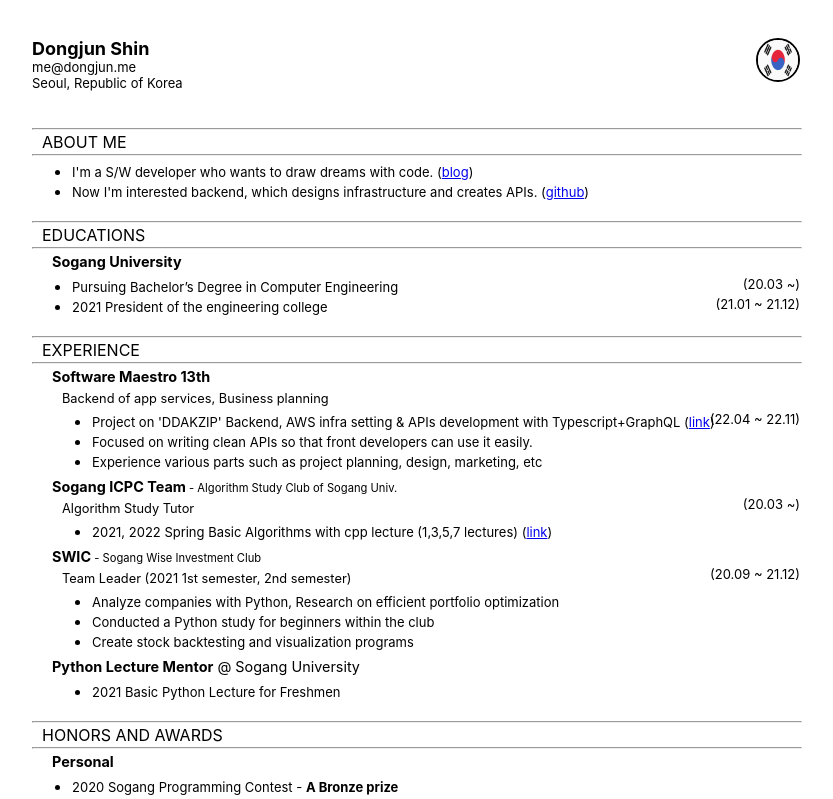
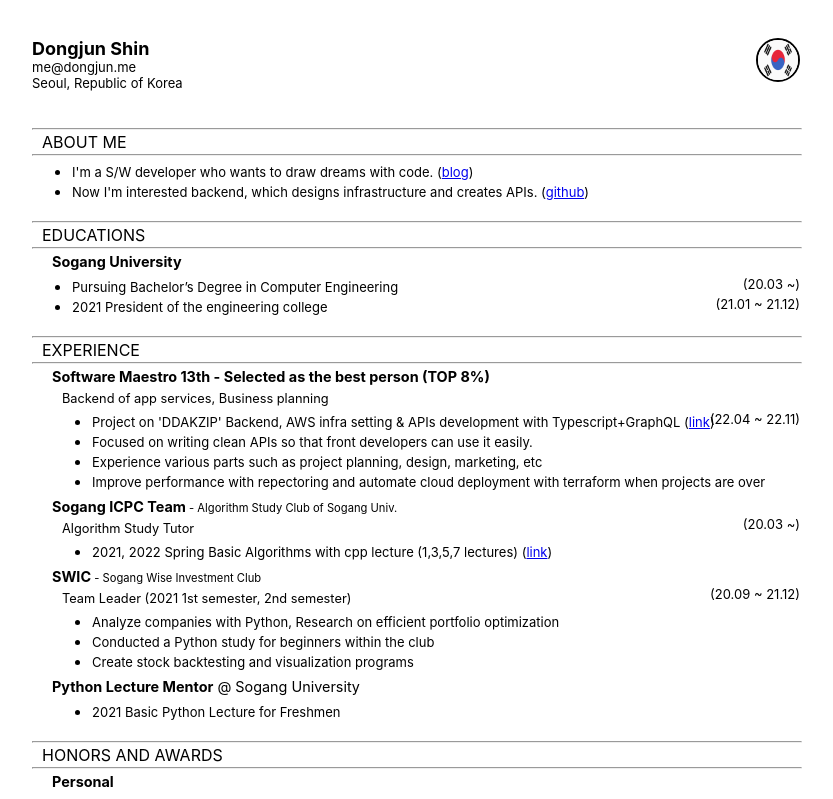
Before and after one commit to americano212/typescript-react-resume-page, a React (Create React App) app: page / in a window 1280 px wide. Shown: the top 799 px of the page, without its empty margins (224-1057 px from the left). Built offline with nearby package versions, Linux system fonts and the light colour scheme.

Commit message:
feat: Update software maestro experience

```diff
--- a/src/components/Experience.tsx
+++ b/src/components/Experience.tsx
@@ -19,8 +19,8 @@
       <TitleBox title={"EXPERIENCE"} />
       <SubTitle>
         {language === "ENG"
-          ? "Software Maestro 13th"
-          : "소프트웨어 마에스트로 13기"}
+          ? "Software Maestro 13th - Selected as the best person (TOP 8%)"
+          : "소프트웨어 마에스트로 13기 - 우수자 선정 (상위 8%)"}
       </SubTitle>
       <SmallTitle>
         {language === "ENG"
@@ -49,6 +49,13 @@
             {language === "ENG"
               ? "Experience various parts such as project planning, design, marketing, etc"
               : "프로젝트 기획, 디자인, 마케팅 등 다양한 파트를 경험함"}
+          </Contents>
+        </li>
+        <li>
+          <Contents>
+            {language === "ENG"
+              ? "Improve performance with repectoring and automate cloud deployment with terraform when projects are over"
+              : "프로젝트가 끝났을 때, 리펙토링을 통해 성능 개선 및 테라폼으로 클라우드 배포 자동화"}
           </Contents>
         </li>
       </ULSmallMargin>
```
